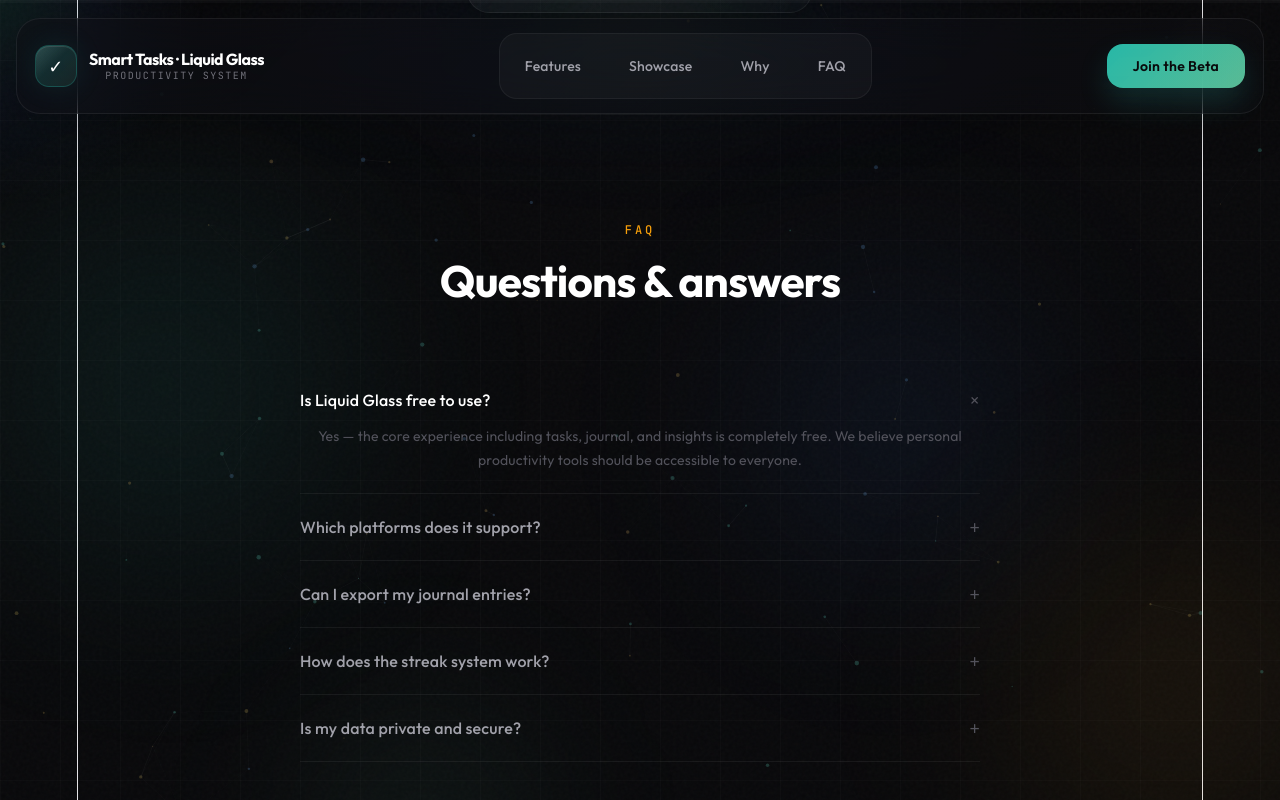
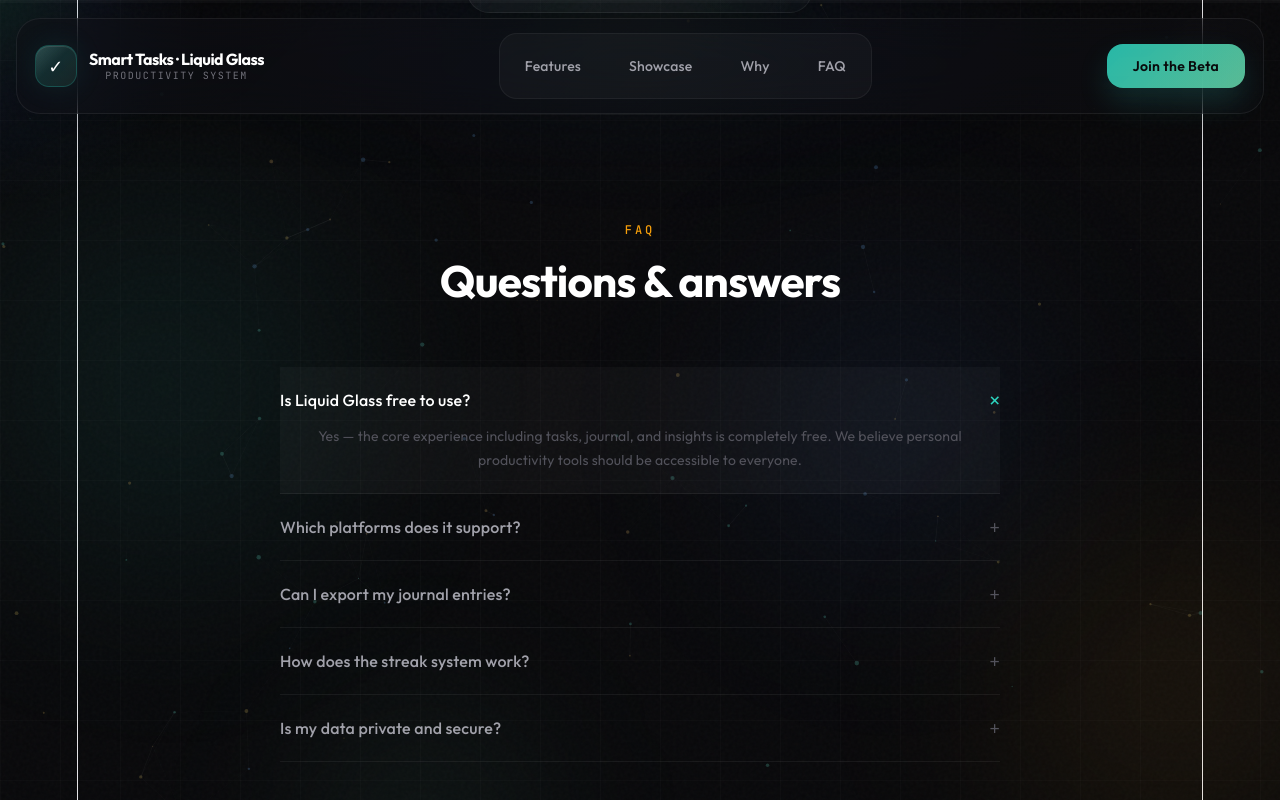
Before and after one commit to tewarihardik1112/HT_journalapp, a React (Vite) app: page / in a window 1280 px wide. Both pictures are taken after a click on the button 640 px from the left and 5386 px from the top of the page. Shown: the part 4986-5786 px from the top of the page. Built offline with nearby package versions, Linux system fonts and the light colour scheme.

Commit message:
Update App.jsx

```diff
--- a/src/App.jsx
+++ b/src/App.jsx
@@ -1172,10 +1172,27 @@ function Header() {
   const [mobileOpen, setMobileOpen] = useState(false);
   const [hoveredLink, setHoveredLink] = useState(null);
 
+ const [hidden, setHidden] = useState(false);
+
 useEffect(() => {
-    const handler = () => setScrolled(window.scrollY > 30);
-    window.addEventListener("scroll", handler);
-    return () => window.removeEventListener("scroll", handler);
+  let scrollTimeout;
+
+  const handler = () => {
+    setScrolled(window.scrollY > 30);
+    setHidden(true);
+
+    clearTimeout(scrollTimeout);
+    scrollTimeout = setTimeout(() => {
+      setHidden(false);
+    }, 150); // header reappears after scrolling stops
+  };
+
+  window.addEventListener("scroll", handler, { passive: true });
+
+  return () => {
+    window.removeEventListener("scroll", handler);
+    clearTimeout(scrollTimeout);
+  };
 }, []);
 
   useEffect(() => {
@@ -1192,13 +1209,16 @@ function Header() {
     <header
       style={{
     position: "fixed",
-        top: 18,
+    top: hidden ? -120 : 18,
     left: 0,
     right: 0,
     zIndex: 100,
     padding: "0 16px",
-      }}
-    >
+    opacity: hidden ? 0 : 1,
+    transition: "top 0.28s ease, opacity 0.28s ease",
+  }}
+>
+
       <div
         style={{
           maxWidth: 1280,
@@ -2304,7 +2324,6 @@ function WhySection() {
   );
 }
 
-/* ─── craftsmanship ─── */
 function Craftsmanship() {
   const items = [
     {
@@ -2381,7 +2400,14 @@ function Craftsmanship() {
         }}
       >
         {items.map((item, i) => (
-          <Reveal key={i} delay={i * 0.08}>
+          <Reveal
+            key={i}
+            delay={i * 0.12}
+            direction={i % 2 === 0 ? "left" : "right"} // 👈 animation direction
+            style={{
+              willChange: "transform, opacity, filter",
+            }}
+          >
             <GlassCard
               style={{
                 padding: "34px 30px",
@@ -2587,9 +2613,9 @@ function Testimonials() {
   );
 }
 
-/* ─── FAQ ─── */
 function FAQ() {
   const [open, setOpen] = useState(null);
+  const refs = useRef([]);
 
   const items = [
     {
@@ -2615,7 +2641,7 @@ function FAQ() {
   ];
 
   return (
-    <Section id="faq">
+    <Section id="faq" style={{ scrollMarginTop: 120 }}>
       <Reveal>
         <div style={{ textAlign: "center", marginBottom: 60 }}>
           <SectionLabel>FAQ</SectionLabel>
@@ -2633,35 +2659,71 @@ function FAQ() {
         </div>
       </Reveal>
 
-      <div style={{ maxWidth: 680, margin: "0 auto" }}>
-        {items.map((item, i) => (
+      <div style={{ maxWidth: 720, margin: "0 auto" }}>
+        {items.map((item, i) => {
+          const isOpen = open === i;
+
+          return (
             <Reveal key={i} delay={i * 0.06}>
               <div
-              onClick={() => setOpen(open === i ? null : i)}
+                role="button"
+                tabIndex={0}
+                aria-expanded={isOpen}
+                onClick={() => setOpen(isOpen ? null : i)}
+                onKeyDown={(e) => {
+                  if (e.key === "Enter" || e.key === " ") {
+                    setOpen(isOpen ? null : i);
+                  }
+                }}
                 style={{
                   borderBottom: "1px solid rgba(255,255,255,0.06)",
                   cursor: "pointer",
                   padding: "20px 0",
-              }}
-            >
-              <div style={{ display: "flex", justifyContent: "space-between", alignItems: "center", gap: 16 }}>
+                  transition: "all 0.25s ease",
+                  background: isOpen
+                    ? "rgba(255,255,255,0.03)"
+                    : "transparent",
+                }}
+                onMouseEnter={(e) => {
+                  if (!isOpen)
+                    e.currentTarget.style.background =
+                      "rgba(255,255,255,0.025)";
+                }}
+                onMouseLeave={(e) => {
+                  if (!isOpen)
+                    e.currentTarget.style.background = "transparent";
+                }}
+              >
+                {/* Question Row */}
+                <div
+                  style={{
+                    display: "flex",
+                    justifyContent: "space-between",
+                    alignItems: "center",
+                    gap: 16,
+                  }}
+                >
                   <span
                     style={{
                       fontFamily: "'Outfit', sans-serif",
                       fontSize: "clamp(14px, 2vw, 16px)",
                       fontWeight: 500,
-                    color: open === i ? "#fff" : "#a1a1aa",
+                      color: isOpen ? "#fff" : "#a1a1aa",
                       transition: "color 0.2s",
                     }}
                   >
                     {item.q}
                   </span>
+
+                  {/* Animated Icon */}
                   <span
                     style={{
                       fontSize: 18,
-                    color: "#52525b",
-                    transform: open === i ? "rotate(45deg)" : "none",
-                    transition: "transform 0.3s ease",
+                      color: isOpen ? "#2dd4bf" : "#52525b",
+                      transform: isOpen
+                        ? "rotate(45deg) scale(1.2)"
+                        : "rotate(0deg)",
+                      transition: "all 0.3s ease",
                       flexShrink: 0,
                     }}
                   >
@@ -2669,11 +2731,20 @@ function FAQ() {
                   </span>
                 </div>
 
-              <div
-                style={{
-                  maxHeight: open === i ? 200 : 0,
+                {/* Answer */}
+                <div
+                  ref={(el) => (refs.current[i] = el)}
+                  style={{
+                    maxHeight: isOpen
+                      ? refs.current[i]?.scrollHeight
+                      : 0,
                     overflow: "hidden",
-                  transition: "max-height 0.4s cubic-bezier(0.16, 1, 0.3, 1)",
+                    opacity: isOpen ? 1 : 0,
+                    transform: isOpen
+                      ? "translateY(0)"
+                      : "translateY(-6px)",
+                    transition:
+                      "all 0.4s cubic-bezier(0.16, 1, 0.3, 1)",
                   }}
                 >
                   <p
@@ -2690,7 +2761,8 @@ function FAQ() {
                 </div>
               </div>
             </Reveal>
-        ))}
+          );
+        })}
       </div>
     </Section>
   );
```
Lines whose indentation alone changed are shown as unchanged.
